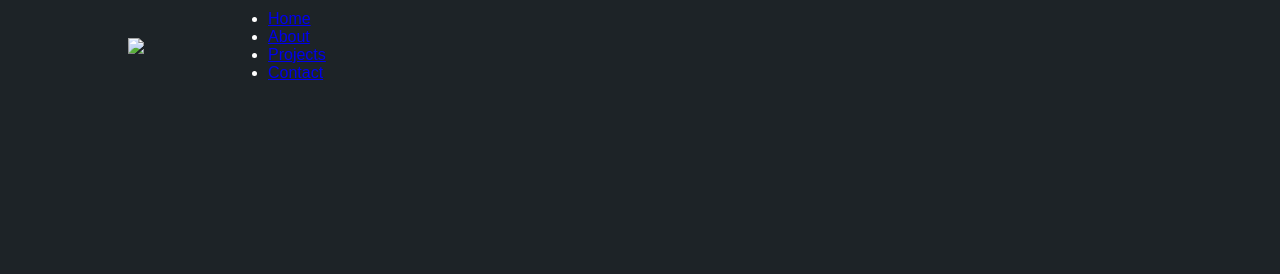
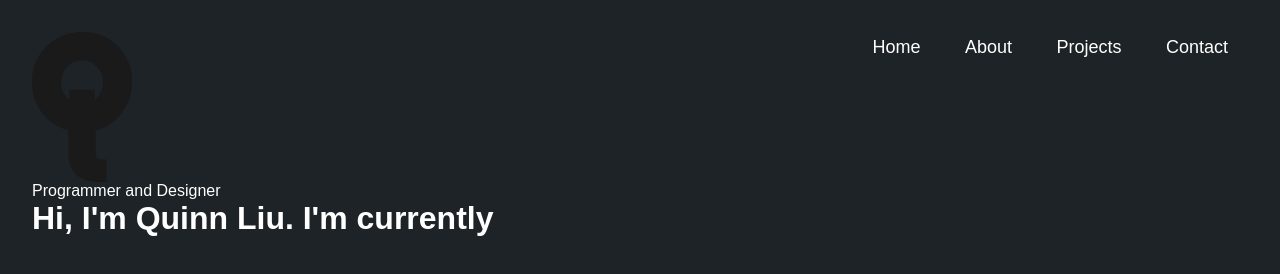
Before and after one commit to quinn2liu/Personal-Portfolio, a plain HTML site: page index.html in a window 1280 px wide. Drawn offline with Linux system fonts and the light colour scheme.

Commit message:
added header hovering and template logo

```diff
--- a/index.html
+++ b/index.html
@@ -8,18 +8,22 @@
          <link rel="stylesheet" href="style.css";> <!-- rel = relationship, href = location of linked file -->
     </head>
     <body> <!-- body contains the actual "data," or contents of the page -->
-        <div id = "header"> <!-- div means content division, or where the content for the that section lives -->
+        <div id = "header"> <!-- div means content-division, or where the content for the that section lives -->
             <div class="container">
                 <nav>
-                    <img src="images/logo.png" class="logo"> <!-- NEED TO GET ACTUAL LOGO -->
-                    <ul> <!-- unordered list -->
-                        <li><a href="#">Home</a></li><!-- list elements, <a> to indicate that it's clickable -->
-                        <li><a href="#">About</a></li>
-                        <li><a href="#">Projects</a></li>
-                        <li><a href="#">Contact</a></li>
-
+                    <img src = "images/Logo Draft 1.png" class = "logo"> <!-- NEED TO GET ACTUAL LOGO -->
+                    <ul> <!-- unordered list for navigating the website -->
+                        <li><a href = "#">Home</a></li><!-- list elements, <a> to indicate that it's clickable -->
+                        <li><a href = "#">About</a></li>
+                        <li><a href = "#">Projects</a></li>
+                        <li><a href = "#">Contact</a></li>
                     </ul>
                 </nav>
+                <div class = "header-text">
+                    <p>Programmer and Designer</p>
+                    <h1>Hi, I'm Quinn Liu. I'm currently
+                    </h1>
+                </div>
             </div>
         </div>
     </body>
--- a/style.css
+++ b/style.css
@@ -1,4 +1,4 @@
-*{
+*{ /* these are universal selectors (or webpage-wide) */
     margin: 0;
     padding: 0;
     font-family: 'Poppins', sans-serif;
@@ -9,20 +9,48 @@ body{
     color: #fff;
 }
 #header{ /*need to have a corresponding field for header, as it's an ID in the html file*/
-    width:100%;
+    width: 100%;
     height: 100vh;
 }
-.container{
-    padding: 10px 10%;
+.container{ /* defining the styling for all the of the objects of content-divisions of the class container */
+    padding: 2.5% 2.5%; /* first number is margin from top, second is margin from left */
 }
 
 nav{
     display: flex;
-    align-items: center;
-    justify-content: space-bewteen;
+    align-items: start; /* aligning the items to the top of the container */
+    justify-content: space-between;
     flex-wrap: wrap;
 }
 
-.logo{ /*corresponds tot he class "logo", defined in the html*/
-    width: 140px;
+.logo{ /*corresponds to the class "logo", defined in the html, tells us how big we want the logo to be*/
+    width: 100px;
 }
+
+nav ul li{ /* stylizing unordered lists and their list elements (nav refers to a section of the page that navigates to others)*/
+    display: inline-block; /* horizontally aligned */
+    list-style: none;
+    margin: 5px 20px; /* first number is top to bottom, second is left to right*/
+}
+
+nav ul li a{ /* stylizing the clickable elements in our list */
+    color: #fff;
+    text-decoration: none; /* if we want to decorate the text */
+    font-size: 18px;
+    position: relative;
+}
+
+nav ul li a::after{ /* :: creates a pseudo-element, which adds cosmetic content to a specific part of the selected elements*/
+    content: '';
+    width: 0;
+    height: 3px;
+    background-color: #4f94d4;
+    position: absolute;
+    left: 0;
+    bottom: -6px;
+    transition: 0.4s; /* adding a transition time for when the cursor hovers over it. */
+}
+
+nav ul li a:hover::after{ /* activates the after when the item is being hovered over by the cursor */
+    width: 100%;
+}
```
Also changed, not shown: README.txt, images/Logo Draft 1.png (added).
